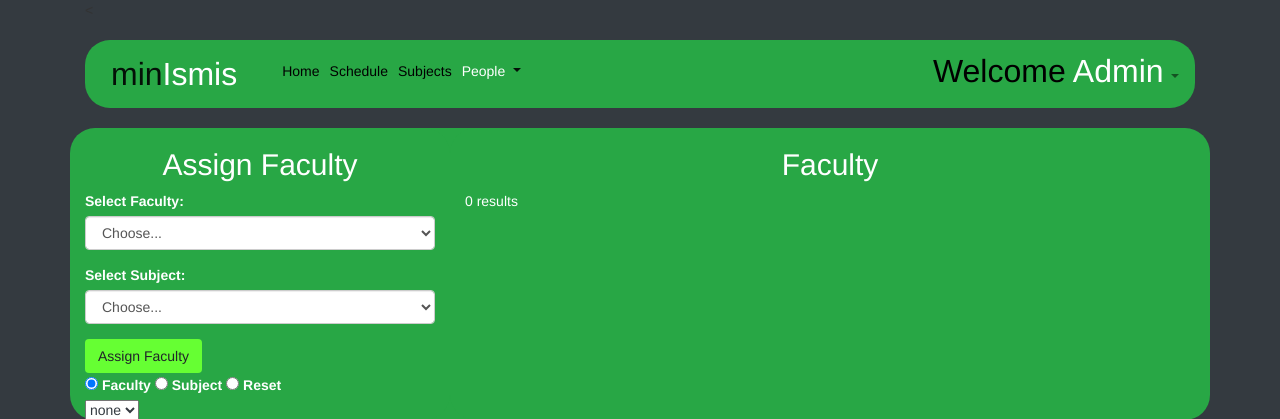
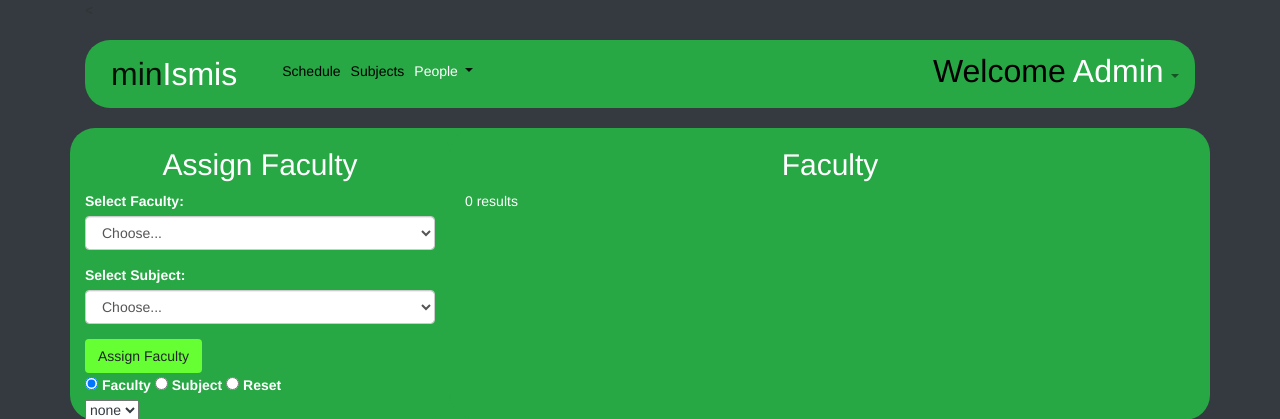
Before and after one commit to X500658/WebDev2, a PHP site: the page made by mini_ismis/users/新しい先生～.php in a window 1280 px wide. Shown: the top 419 px of the page. Run offline with PHP 8.4, Linux system fonts and the light colour scheme; the visitor is signed in with stand-in values (Sample User, id 1); data that the repository does not hold is empty; some libraries are stand-ins or nearby versions.

Commit message:
Update 新しい先生～.php

```diff
--- a/mini_ismis/users/新しい先生～.php
+++ b/mini_ismis/users/新しい先生～.php
@@ -95,9 +95,6 @@ if (isset($_GET['action']) && $_GET['action'] == 'delete') {
 
         <div class="collapse navbar-collapse" id="navbarSupportedContent">
             <ul class="navbar-nav mr-auto">
-                <li class="nav-item">
-                    <a class="nav-link" href="../home.php"><span>Home</span></a>
-                </li>
                 <li class="nav-item">
                     <a class="nav-link" href="../schedule.php"><span>Schedule</span></a>
                 </li>
```
